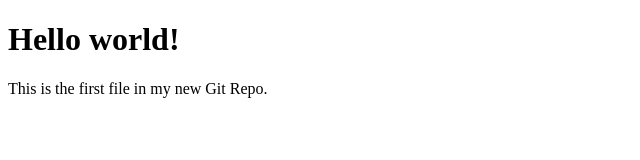
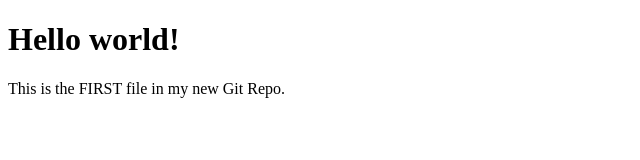
Before and after one commit to Neelp1173/Craft-Kart.github.io, a plain HTML site: page index.html in a window 1280 px wide. Shown: the full height of the page, 0-640 px from the left. Drawn offline with Linux system fonts and the light colour scheme.

Commit message:
First Commit

```diff
--- a/index.html
+++ b/index.html
@@ -6,7 +6,7 @@
 <body>
 
 <h1>Hello world!</h1>
-<p>This is the first file in my new Git Repo.</p>
+<p>This is the FIRST file in my new Git Repo.</p>
 
 </body>
 </html>
```
